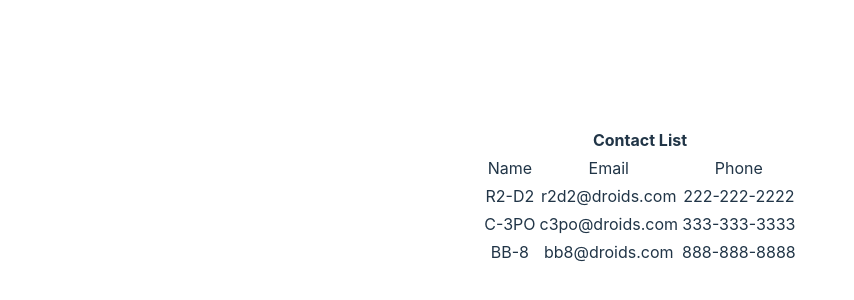
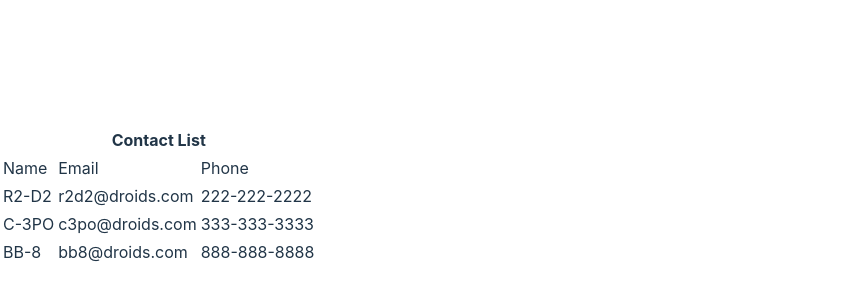
Before and after one commit to herbramirez/Contact-List, a React (Vite) app: page / in a window 1280 px wide. Shown: the part 204-504 px from the top of the page, without its empty margins (0-854 px from the left). Built offline with nearby package versions, Linux system fonts and the light colour scheme; no server answers.

Commit message:
troubleshooting last tab

```diff
--- a/src/App.jsx
+++ b/src/App.jsx
@@ -1,16 +1,11 @@
-import { useState } from 'react'
+import React, { useState } from 'react'
 import reactLogo from './assets/react.svg'
 import viteLogo from '/vite.svg'
 import ContactList from './components/ContactList.jsx'
 import SelectedContact from "./components/SelectedContact.jsx"
-import './App.css'
+
 
 function App() {
-
-  // Select a contact
-  // Navigate to a new view
-  // Show the selected contact and its details
-
   const [selectedContactId, setSelectedContactId] = useState(null)
 
   console.log("USE STATE CONTACTS:", selectedContactId)
@@ -22,7 +17,8 @@ function App() {
       {selectedContactId ? (
         <div>Selected Contact View</div>
       ) : (
-        <ContactList />
+        <ContactList selectedContactId={selectedContactId} setSelectedContactId={setSelectedContactId} />
+
       )}
     </>
   );
--- a/src/components/ContactList.jsx
+++ b/src/components/ContactList.jsx
@@ -3,6 +3,7 @@ import { useState } from 'react'
 import {useEffect} from 'react'
 import ContactRow from "./ContactRow"
 import SelectedContact from "./SelectedContact";
+import App from "../App";
 
 const dummyContacts = [
     { id: 1, name: "R2-D2", phone: "222-222-2222", email: "r2d2@droids.com" },
@@ -11,7 +12,7 @@ const dummyContacts = [
   ];
 
 
- export default function ContactList({ setSelectedContactId }) {
+ export default function ContactList({ selectedContactId,setSelectedContactId }) {
 
     const [contacts, setContacts] = useState(dummyContacts)
 
@@ -48,6 +49,7 @@ const dummyContacts = [
                 <td>Phone</td>
               </tr>
               {contacts.map((contact) => {
+
                 return <ContactRow key={contact.id} contact={contact} />;
              })}
             </tbody>
--- a/src/components/ContactRow.jsx
+++ b/src/components/ContactRow.jsx
@@ -4,7 +4,12 @@ import ContactList from "./ContactList";
 export default function ContactRow( { setSelectedContactId, contact }) {
 
     return (
-       <tr onClick={console.log(() => {setSelectedContactId(contact.id)})}>
+       <tr
+       onClick={() => {
+        console.log("CLICK")
+        setSelectedContactId(contact.id);
+      }}
+       >
         <td>{contact.name}</td>
         <td>{contact.email}</td>
         <td>{contact.phone}</td>
--- a/src/components/SelectedContact.jsx
+++ b/src/components/SelectedContact.jsx
@@ -1,6 +1,23 @@
-import React from 'react'
+import React, { useState } from 'react'
+import ContactList from './ContactList'
+import ContactRow from './ContactRow'
+import App from '../App'
+import { useEffect } from 'react'
 
+export default function SelectedContact({ selectedContactId }) {
+    const [contact, setContact] = useState(null)
 
-export default function SelectedContact() {
-
+    console.log("SelectedContactId", selectedContactId)
+     useEffect(() => {
+        async function getContacts() {
+            try {
+            const response = await fetch(`https://jsonplace-univclone.herokuapp.com/users/${selectedContactId}`)
+            data = response.json()
+            contact(data)
+            } catch (error) {
+                console.error(error)
+            }
+        }
+        getContacts();
+    }, []);
 }
```
